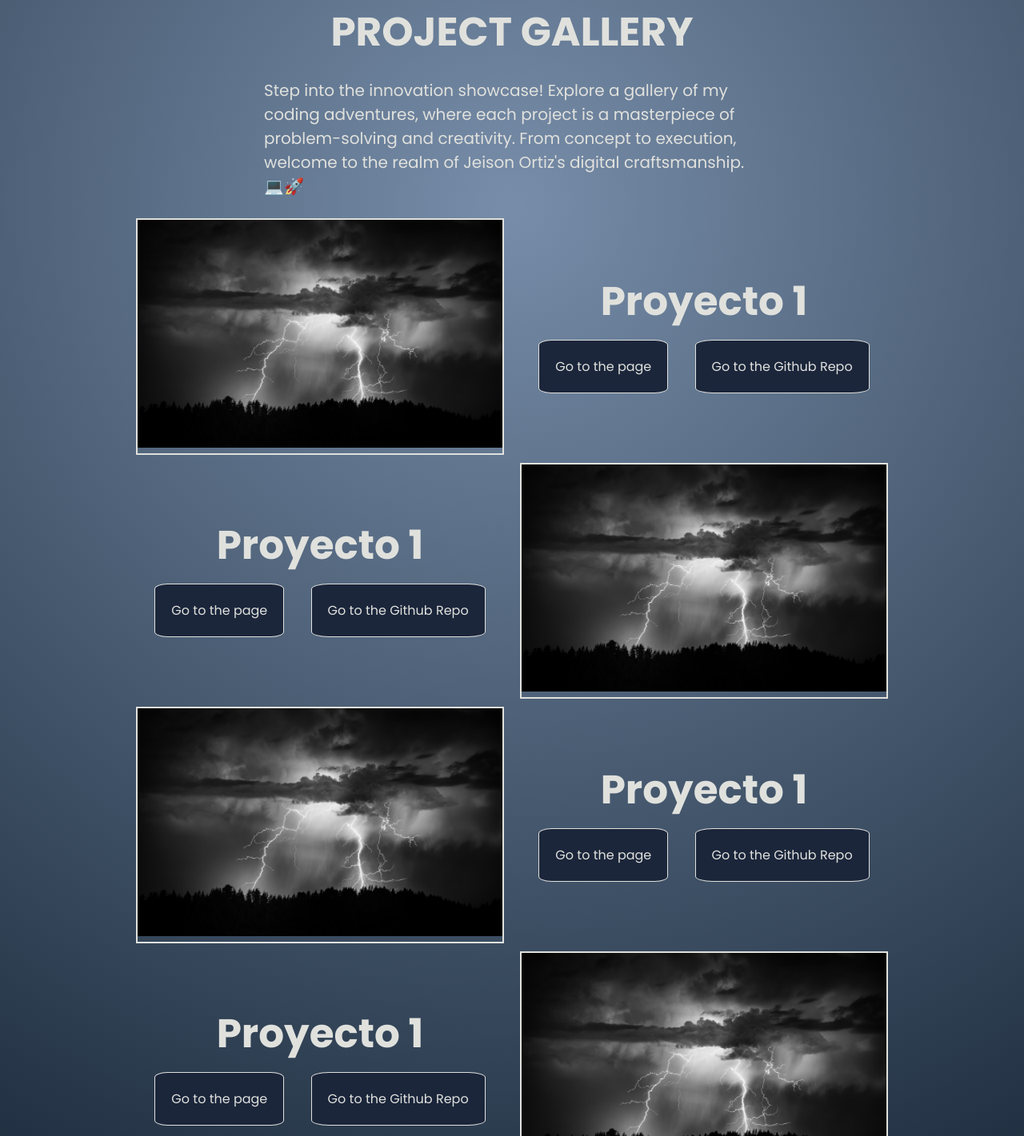
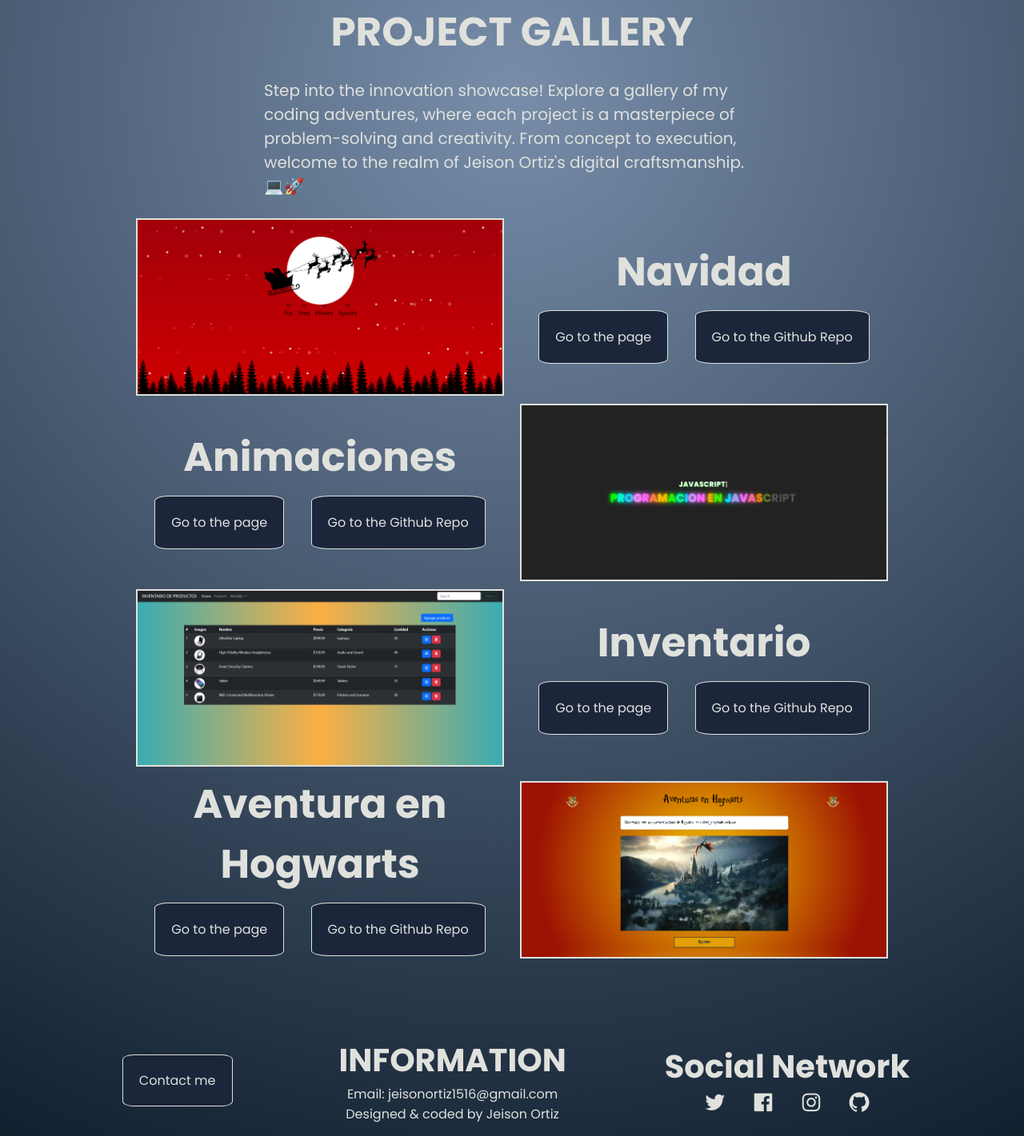
Before and after one commit to JeisonOJ/Portfolio, a plain HTML site: page index.html in a window 1280 px wide. Shown: the part 1259-2680 px from the top of the page at 80% size. Drawn offline with nearby package versions, Linux system fonts and the light colour scheme.

Commit message:
new projects

```diff
--- a/css/style.css
+++ b/css/style.css
@@ -178,11 +178,13 @@ p.text {
 .container-img {
   width: 460px;
   border: 2px solid var(--quinary);
+  height: 222px;
 }
 
 img {
   width: 100%;
   height: auto;
+  height: 100%;
 }
 
 .container-text {
@@ -197,6 +199,7 @@ img {
 h4 {
   font-size: 50px;
   color: var(--quinary);
+  text-align: center;
 }
 
 .container-project-btns {
--- a/index.html
+++ b/index.html
@@ -103,10 +103,10 @@
         <div class="container-project">
           <!-- project-start -->
           <div class="container-img">
-            <img src="img/fondo.jpg" alt="proyecto 1" />
+            <img src="img/navidad.png" alt="navidad" />
           </div>
           <div class="container-text">
-            <h4>Proyecto 1</h4>
+            <h4>Navidad</h4>
             <div class="container-project-btns">
               <a href="#" target="_blank" class="btn btn-view-project">
                 <span>Go to the page</span>
@@ -121,7 +121,7 @@
         <div class="container-project">
           <!-- project-start -->
           <div class="container-text">
-            <h4>Proyecto 1</h4>
+            <h4>Animaciones</h4>
             <div class="container-project-btns">
               <a href="#" target="_blank" class="btn btn-view-project">
                 <span>Go to the page</span>
@@ -132,17 +132,17 @@
             </div>
           </div>
           <div class="container-img">
-            <img src="img/fondo.jpg" alt="proyecto 1" />
+            <img src="img/animacion.png" alt="animacion" />
           </div>
         </div>
         <!-- project-end -->
         <div class="container-project">
           <!-- project-start -->
           <div class="container-img">
-            <img src="img/fondo.jpg" alt="proyecto 1" />
+            <img src="img/inventario.png" alt="inventario" />
           </div>
           <div class="container-text">
-            <h4>Proyecto 1</h4>
+            <h4>Inventario</h4>
             <div class="container-project-btns">
               <a href="#" target="_blank" class="btn btn-view-project">
                 <span>Go to the page</span>
@@ -157,7 +157,7 @@
         <div class="container-project">
           <!-- project-start -->
           <div class="container-text">
-            <h4>Proyecto 1</h4>
+            <h4>Aventura en Hogwarts</h4>
             <div class="container-project-btns">
               <a href="#" target="_blank" class="btn btn-view-project">
                 <span>Go to the page</span>
@@ -168,7 +168,7 @@
             </div>
           </div>
           <div class="container-img">
-            <img src="img/fondo.jpg" alt="proyecto 1" />
+            <img src="img/hogwarts.png" alt="Aventura en Hogwarts" />
           </div>
         </div>
         <!-- project-end -->
@@ -186,7 +186,7 @@
         <div class="container-project">
           <!-- project-start -->
           <div class="container-text">
-            <h4>Proyecto 1</h4>
+            <h4>Navidad</h4>
             <div class="container-project-btns">
               <a href="#" target="_blank" class="btn btn-view-project">
                 <span>Go to the page</span>
@@ -197,14 +197,14 @@
             </div>
           </div>
           <div class="container-img">
-            <img src="img/fondo.jpg" alt="proyecto 1" />
+            <img src="img/navidad.png" alt="navidad" />
           </div>
         </div>
         <!-- project-end -->
         <div class="container-project">
           <!-- project-start -->
           <div class="container-text">
-            <h4>Proyecto 1</h4>
+            <h4>Animaciones</h4>
             <div class="container-project-btns">
               <a href="#" target="_blank" class="btn btn-view-project">
                 <span>Go to the page</span>
@@ -215,14 +215,14 @@
             </div>
           </div>
           <div class="container-img">
-            <img src="img/fondo.jpg" alt="proyecto 1" />
+            <img src="img/animacion.png" alt="animacion" />
           </div>
         </div>
         <!-- project-end -->
         <div class="container-project">
           <!-- project-start -->
           <div class="container-text">
-            <h4>Proyecto 1</h4>
+            <h4>Inventario</h4>
             <div class="container-project-btns">
               <a href="#" target="_blank" class="btn btn-view-project">
                 <span>Go to the page</span>
@@ -233,14 +233,14 @@
             </div>
           </div>
           <div class="container-img">
-            <img src="img/fondo.jpg" alt="proyecto 1" />
+            <img src="img/inventario.png" alt="inventario" />
           </div>
         </div>
         <!-- project-end -->
         <div class="container-project">
           <!-- project-start -->
           <div class="container-text">
-            <h4>Proyecto 1</h4>
+            <h4>Aventura en Hogwarts</h4>
             <div class="container-project-btns">
               <a href="#" target="_blank" class="btn btn-view-project">
                 <span>Go to the page</span>
@@ -251,7 +251,7 @@
             </div>
           </div>
           <div class="container-img">
-            <img src="img/fondo.jpg" alt="proyecto 1" />
+            <img src="img/hogwarts.png" alt="Aventura en Hogwarts" />
           </div>
         </div>
         <!-- project-end -->
```
Also changed, not shown: img/animacion.png (added), img/fondo.jpg (deleted), img/hogwarts.png (added), img/inventario.png (added), img/navidad.png (added).
